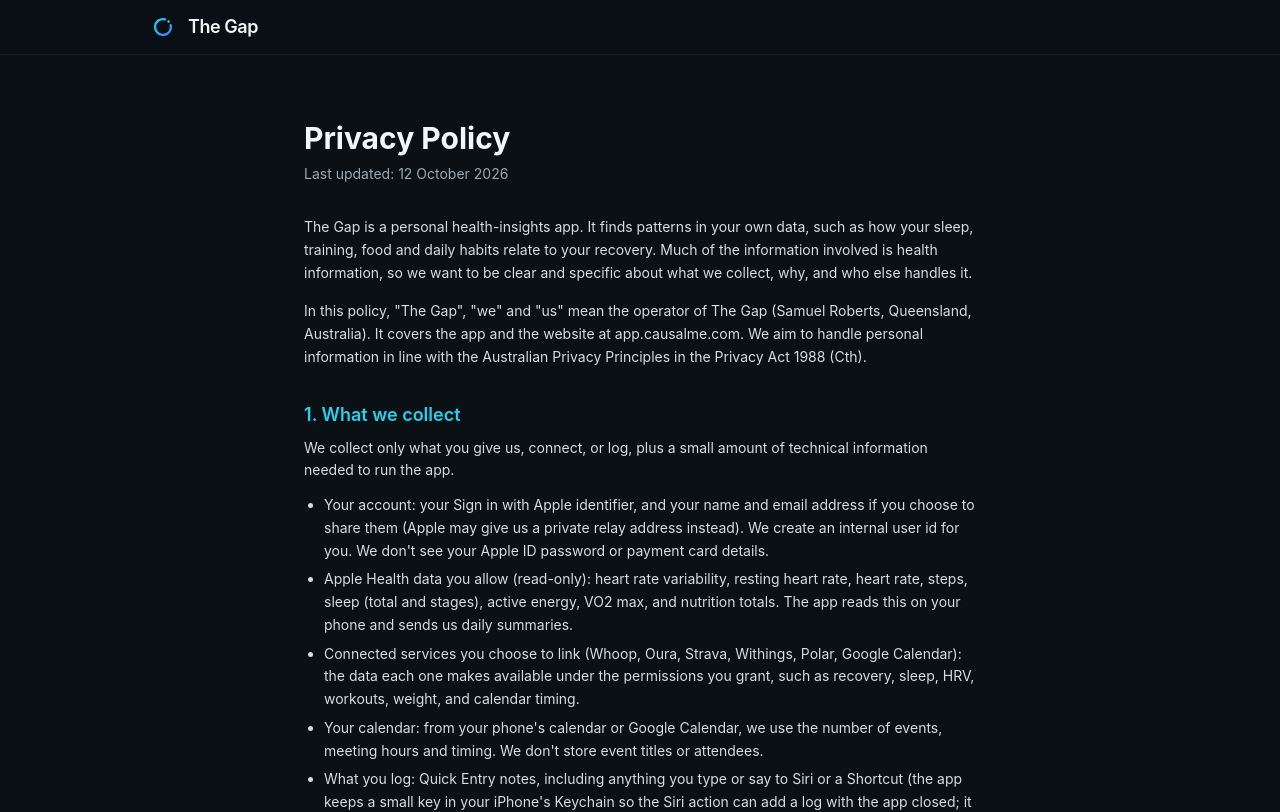
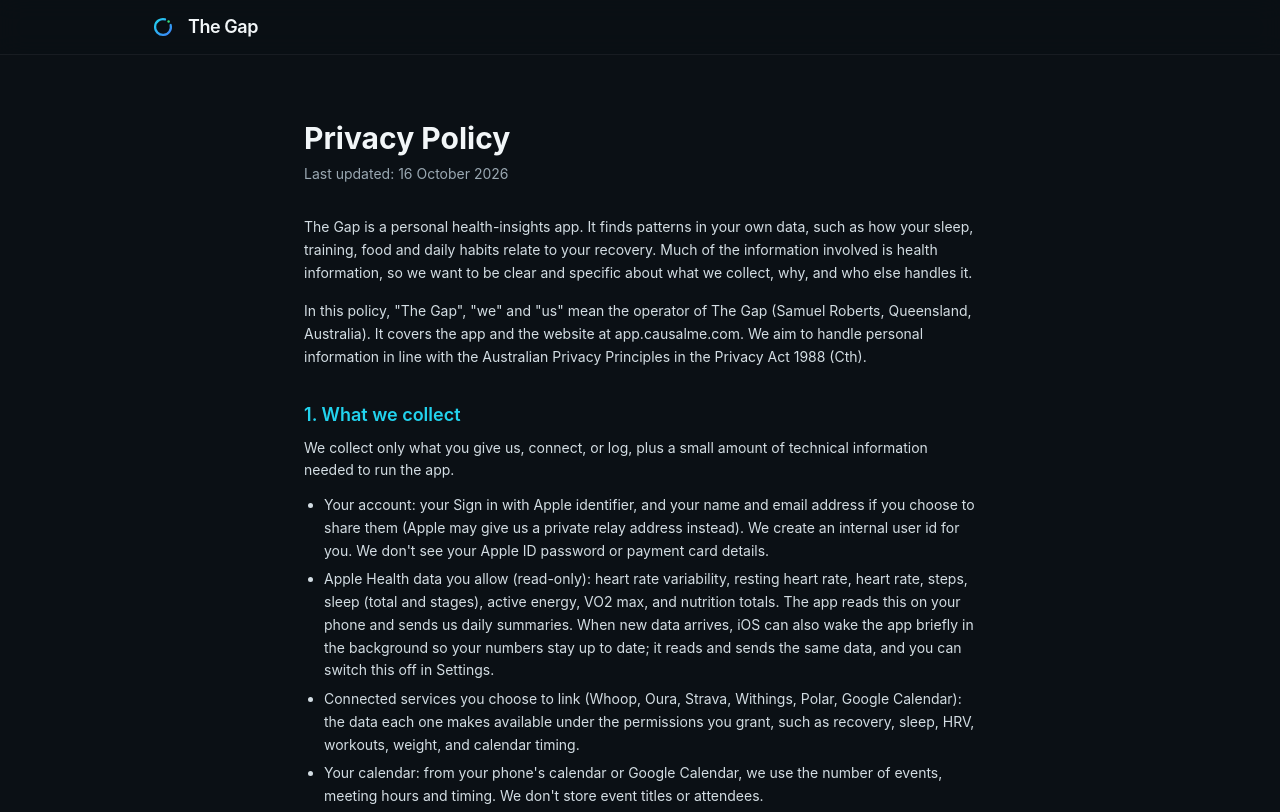
Before and after one commit to hwg2hjf97p-hash/The-Gap, a Next.js app in the folder the-gap/frontend/: page /privacy in a window 1280 px wide. Shown: the top 812 px of the page. Built offline with nearby package versions, Linux system fonts and the light colour scheme.

Commit message:
Privacy policy: Apple Health background updates

```diff
--- a/the-gap/frontend/app/privacy/page.tsx
+++ b/the-gap/frontend/app/privacy/page.tsx
@@ -13,7 +13,7 @@
     paragraphs: ["We collect only what you give us, connect, or log, plus a small amount of technical information needed to run the app."],
     bullets: [
       "Your account: your Sign in with Apple identifier, and your name and email address if you choose to share them (Apple may give us a private relay address instead). We create an internal user id for you. We don't see your Apple ID password or payment card details.",
-      "Apple Health data you allow (read-only): heart rate variability, resting heart rate, heart rate, steps, sleep (total and stages), active energy, VO2 max, and nutrition totals. The app reads this on your phone and sends us daily summaries.",
+      "Apple Health data you allow (read-only): heart rate variability, resting heart rate, heart rate, steps, sleep (total and stages), active energy, VO2 max, and nutrition totals. The app reads this on your phone and sends us daily summaries. When new data arrives, iOS can also wake the app briefly in the background so your numbers stay up to date; it reads and sends the same data, and you can switch this off in Settings.",
       "Connected services you choose to link (Whoop, Oura, Strava, Withings, Polar, Google Calendar): the data each one makes available under the permissions you grant, such as recovery, sleep, HRV, workouts, weight, and calendar timing.",
       "Your calendar: from your phone's calendar or Google Calendar, we use the number of events, meeting hours and timing. We don't store event titles or attendees.",
       "What you log: Quick Entry notes, including anything you type or say to Siri or a Shortcut (the app keeps a small key in your iPhone's Keychain so the Siri action can add a log with the app closed; it can only add logs, is removed when you sign out or turn voice logging off, and Apple processes your speech as it does for any Siri request); daily check-ins (stress, alcohol, caffeine, energy drinks, cigarettes, gambling time, work hours, arguments, travel, and, only if you switch it on, other substances); food and water; workouts (exercises, sets, reps, weights, set start and stop times, and each set's average and peak heart rate); and any notes you add.",
@@ -128,5 +128,5 @@
 ];
 
 export default function PrivacyPolicyPage() {
-  return <LegalPage title="Privacy Policy" updated="12 October 2026" intro={INTRO} sections={SECTIONS} />;
+  return <LegalPage title="Privacy Policy" updated="16 October 2026" intro={INTRO} sections={SECTIONS} />;
 }
```
